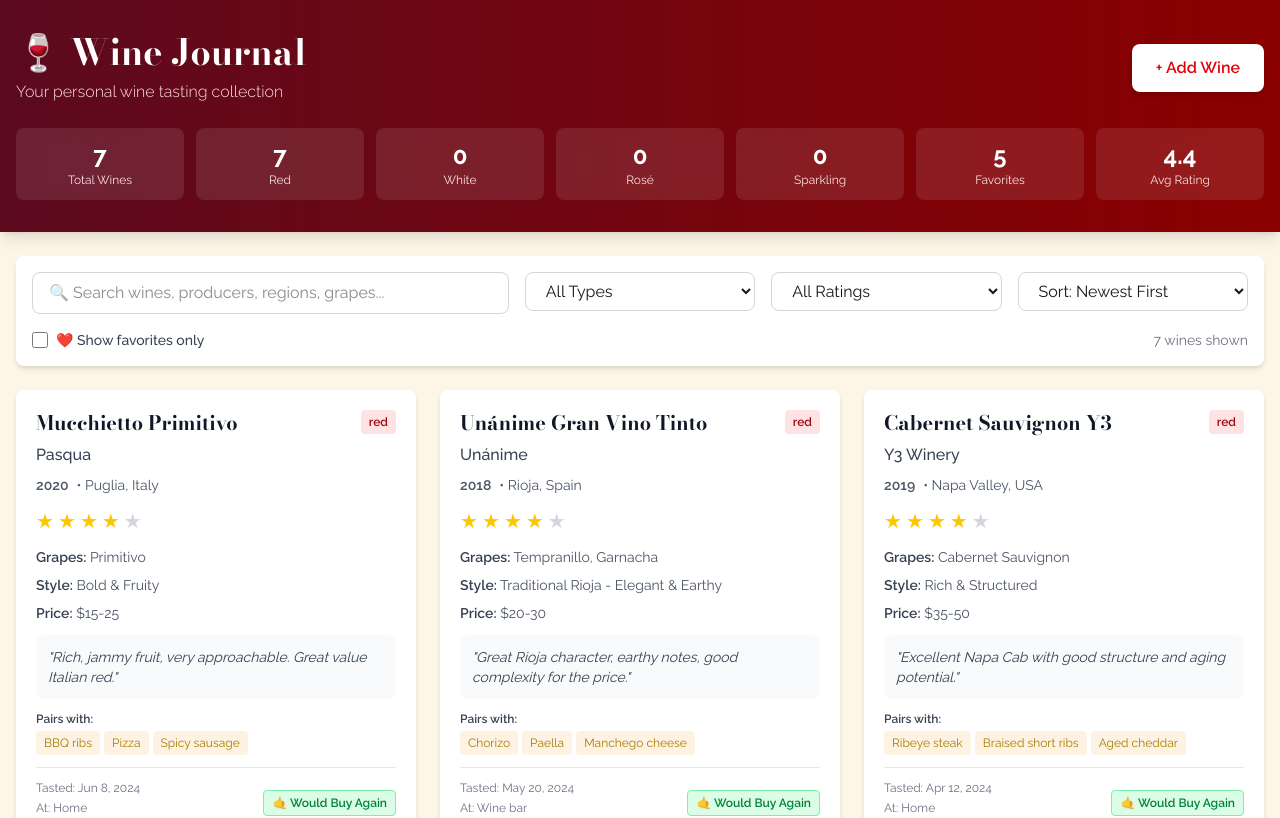
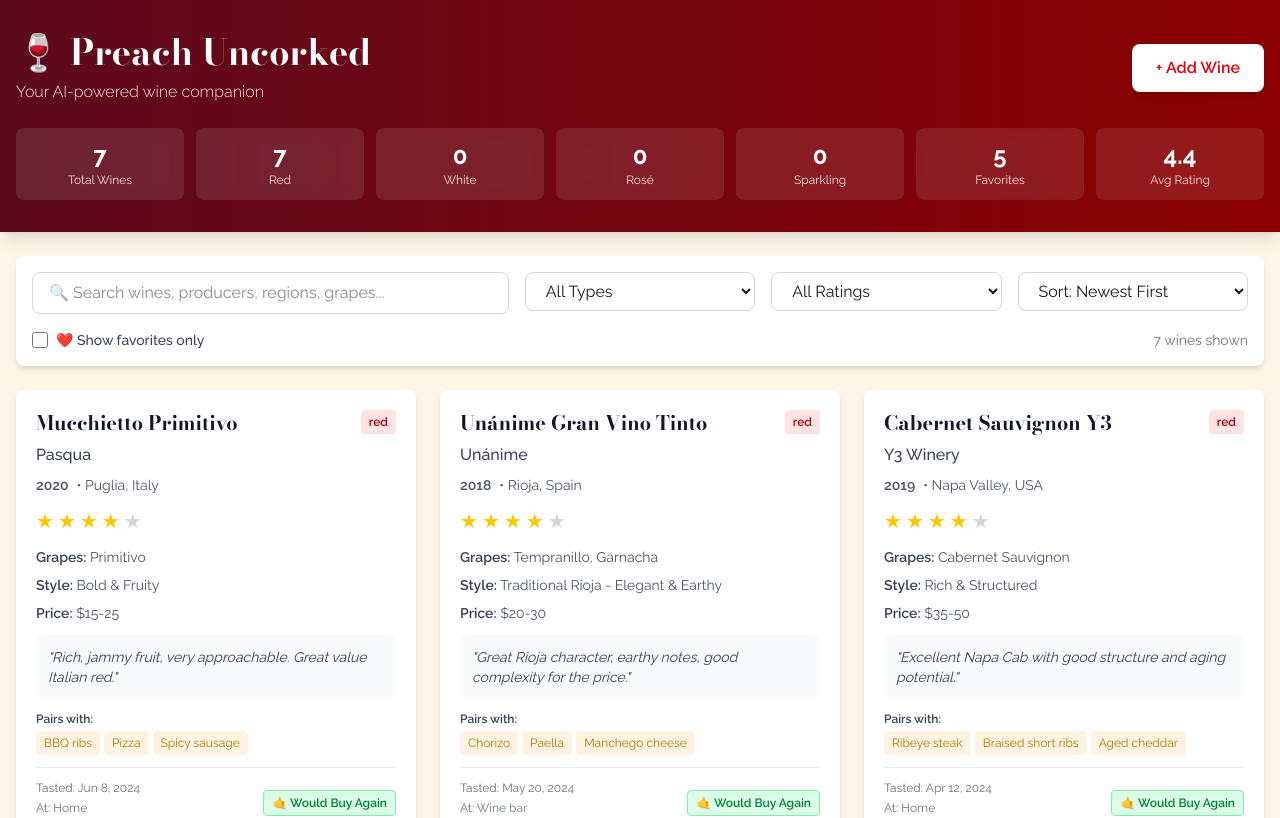
Before and after one commit to PreachBot/preachbot-mission-control, a Next.js app: page /wine in a window 1280 px wide. Shown: the top 818 px of the page. Built offline with nearby package versions, Linux system fonts and the light colour scheme.

Commit message:
Rebrand Wine Journal to Preach Uncorked 🍷
- Updated main title and tagline to 'Preach Uncorked: Your AI-powered wine companion'
- Updated all documentation (README, Telegram integration guide)
- Changed seed page button text
- Ready for product evolution

```diff
--- a/app/wine/page.tsx
+++ b/app/wine/page.tsx
@@ -137,8 +137,8 @@
         <div className="max-w-7xl mx-auto px-4 py-8">
           <div className="flex items-center justify-between mb-6">
             <div>
-              <h1 className="text-4xl font-bold mb-2 font-[family-name:var(--font-bodoni)]">🍷 Wine Journal</h1>
-              <p className="text-red-100 font-light">Your personal wine tasting collection</p>
+              <h1 className="text-4xl font-bold mb-2 font-[family-name:var(--font-bodoni)]">🍷 Preach Uncorked</h1>
+              <p className="text-red-100 font-light">Your AI-powered wine companion</p>
             </div>
             <button
               onClick={() => setIsModalOpen(true)}
--- a/app/wine/seed/page.tsx
+++ b/app/wine/seed/page.tsx
@@ -213,7 +213,7 @@
               onClick={handleGoToJournal}
               className="px-6 py-3 bg-gradient-to-r from-red-600 to-purple-600 hover:from-red-700 hover:to-purple-700 text-white rounded-lg font-semibold shadow-lg"
             >
-              View Wine Journal →
+              View Preach Uncorked →
             </button>
           </>
         ) : (
```
Also changed, not shown: 2 other files (tests, documents, lock files or other folders).
